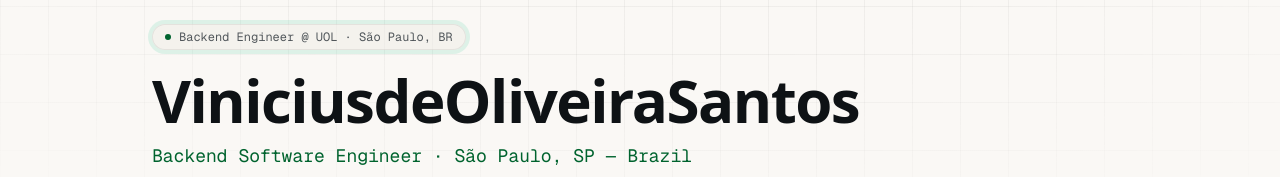
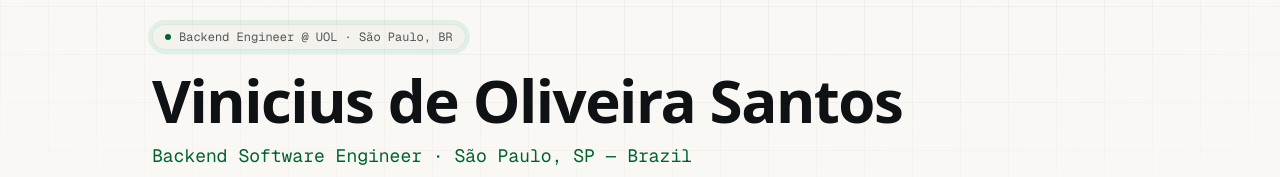
Before and after one commit to vinicius-ssantos/vinicius-portfolio, a Next.js app: page /en in a window 1280 px wide. Shown: the part 147-324 px from the top of the page. Built offline with nearby package versions, Linux system fonts and the light colour scheme; no server answers.

Commit message:
fix: preserve hero name spacing and wrapping

```diff
--- a/src/components/sections/hero.tsx
+++ b/src/components/sections/hero.tsx
@@ -28,15 +28,21 @@ export function Hero({
           </div>
 
           <h1 className="text-4xl font-bold tracking-tight sm:text-6xl">
-            {profile.name.split(" ").map((word, i) => (
+            <span className="sr-only">{profile.name}</span>
+            <span aria-hidden="true" className="flex flex-wrap gap-x-[0.24em]">
+              {profile.name
+                .trim()
+                .split(/\s+/)
+                .map((word, i) => (
                   <span
                     key={`${word}-${i}`}
                     className="hero-word"
                     style={{ "--word-index": i } as React.CSSProperties}
                   >
-                {word}{" "}
+                    {word}
                   </span>
                 ))}
+            </span>
           </h1>
 
           <p className="mt-3 font-mono text-base text-primary sm:text-lg">
```
Lines whose indentation alone changed are shown as unchanged.
